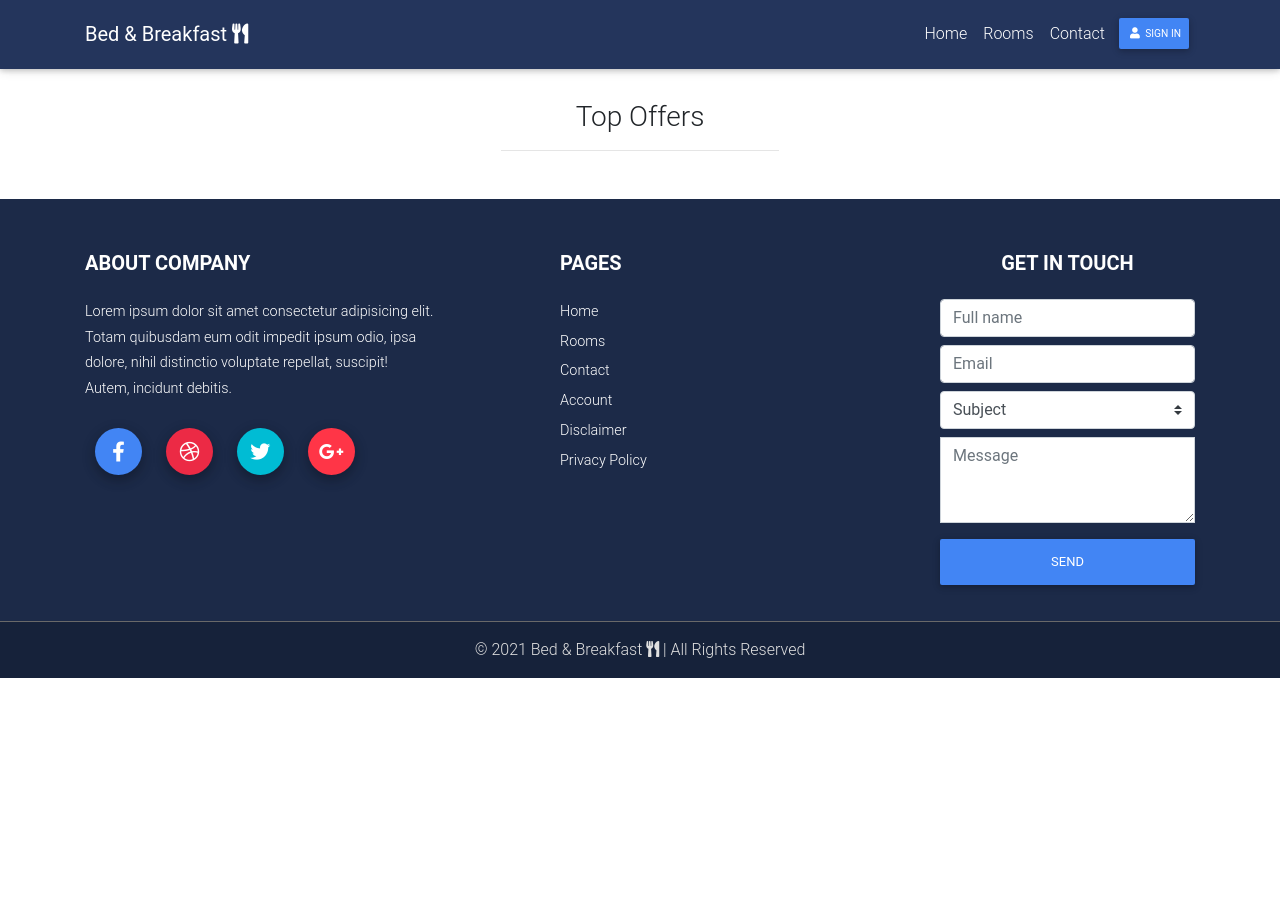
After one commit to damianbednarz1984/CA_, a Flask app: page /rooms in a window 1280 px wide. The commit adds this page. Run offline with Flask 2, Linux system fonts and the light colour scheme; data that the repository does not hold is empty; some libraries are stand-ins or nearby versions; some web fonts are replaced.

Commit message:
AddingRoom/RoomModel

```diff
--- a/src/templates/base.html
+++ b/src/templates/base.html
@@ -98,6 +98,36 @@
         <div class="container-fluid text-light">&copy; 2021 Bed & Breakfast <i class="fas fa-utensils"></i> | All Rights Reserved</div>
       </div>
       <!--/Copyright-->
+
+    </footer>
+    <!--/Footer-->
+    <script type="text/javascript" src="{{ url_for('static', filename='js/jquery.min.js') }}"></script>
+    <script type="text/javascript" src="{{ url_for('static', filename='js/popper.min.js') }}"></script>
+    <script type="text/javascript" src="{{ url_for('static', filename='js/bootstrap.min.js') }}"></script>
+    <script type="text/javascript" src="{{ url_for('static', filename='js/materialUI.js') }}"></script>
+    <script>
+        new WOW().init();
+    </script>
+    <script>
+    $(document).ready(function(){
+    $("#res_div").hide();
+    $("#contact_form").on("submit", function(e){
+        e.preventDefault();
+        $("#submit_btn").html("Sending <img src="+ "{{ url_for('static', filename='img/loader.gif') }}" +" style='width: 20px;'>");
+        $("#submit_btn").attr("disabled", true);
+        $.ajax({
+            url: "{{ url_for('views.contact') }}",
+            type: "POST",
+            data: $(this).serialize(),
+            success: function(data){
+                $("#res_msg").html(data);
+                $("#contact_form").hide();
+                $("#res_div").show();
+            }
+        });
+    });
+    });
+</script>
 <script>
 $(document).ready(function(){
 $("#res_div").hide();
--- a/src/templates/navbar.html
+++ b/src/templates/navbar.html
@@ -12,13 +12,13 @@
           <a class="nav-link" href="{{ url_for('views.home') }}">Home</a>
         </li>
         <li class="nav-item">
-          <a class="nav-link" href="#">Rooms</a>
+          <a class="nav-link" href="{{ url_for('views.rooms') }}">Rooms</a>
         </li>
         <li class="nav-item">
           <a class="nav-link" href="{{ url_for('views.contact') }}">Contact</a>
         </li>
         <li class="nav-item avatar">
-          <a class="nav-link p-0 ml-5" href="#" title="Profile">
+          <a class="nav-link p-0 ml-5" href="{{ url_for('views.user_dashboard') }}" title="Profile">
             <span class="yellow-text">Hi, </span>{{ user.fname }}
             <img src="{{ url_for('static', filename='img/user_avatars/') }}{{ user.avatar }}" class="rounded-circle z-depth-0" height="40">
           </a>
@@ -29,7 +29,7 @@
           <a class="nav-link" href="{{ url_for('views.home') }}">Home</a>
         </li>
         <li class="nav-item">
-          <a class="nav-link" href="#">Rooms</a>
+          <a class="nav-link" href="{{ url_for('views.rooms') }}">Rooms</a>
         </li>
         <li class="nav-item">
           <a class="nav-link" href="{{ url_for('views.contact') }}">Contact</a>
--- /dev/null
+++ b/src/templates/rooms.html
@@ -0,0 +1,57 @@
+{% extends "base.html" %}
+{% block title %}B&B{% endblock title %}
+{% include "navbar.html" %}
+{% block content %}
+
+<div class="container" style="margin-top: 100px;">
+<h3 class="text-center">Top Offers</h3>
+<hr class="mx-auto w-25 mb-5">
+<div class="row">
+{% for data in room %}
+<div class="col-md-6 col-lg-4">
+   <div class="card card-personal mb-4">
+      <div class="view overlay">
+         <img class="card-img-top" src="https://mdbootstrap.com/img/Photos/Others/images/21.jpg">
+         <a href="#!">
+            <div class="mask rgba-white-slight waves-effect waves-light"></div>
+         </a>
+      </div>
+      <div class="card-body">
+         <a>
+            <h5 class="font-weight-bold text-uppercase">
+               <strong>{{ data.title }}</strong>
+            </h5>
+         </a>
+         <span class="badge badge-info px-3 py-2" style="font-size: 15px;">$ {{ data.price }}</span>
+         <p class="grey-text mt-2">{{ data.description }}</p>
+         <div class="row">
+            <div class="col-lg-4 col-md-12 text-center">
+               <p class="dark-grey-text">
+                  <i class="fas fa-hotel dark-grey-text" aria-hidden="true"></i>{{ data.bed }} bed
+               </p>
+            </div>
+            <div class="col-lg-4 col-md-12 text-center">
+               <p class="dark-grey-text">
+                  <i class="fas fa-utensils dark-grey-text" aria-hidden="true"></i>{{ data.lunch }} Launches
+               </p>
+            </div>
+            <div class="col-lg-4 col-md-12 text-center">
+               <p class="dark-grey-text">
+                  <i class="fas fa-wifi dark-grey-text" aria-hidden="true"></i> Wi-Fi
+               </p>
+            </div>
+         </div>
+         <hr>
+         <div class="col-12 text-center">
+            <button class="btn btn-info btn-md font-weight-bold btn-rounded waves-effect waves-light">
+            <strong>Book Now</strong>
+            </button>
+         </div>
+      </div>
+   </div>
+</div>
+{% endfor %}
+</div>
+</div>
+
+{% endblock content %}
--- a/src/views.py
+++ b/src/views.py
@@ -1,6 +1,7 @@
 from flask import Blueprint, render_template, request, flash, jsonify
 from flask_login import login_required, current_user
 from flask_mail import Mail, Message
+from .models import Rooms
 
 
 views = Blueprint("views", __name__)
@@ -23,7 +24,10 @@ def home():
 
 
 
-
+@views.route("/rooms")
+def rooms():
+	rooms = Rooms.query.all()
+	return render_template("rooms.html", user=current_user, room=rooms)
 
 
 @views.route("/contact", methods=["GET", "POST"])
@@ -42,7 +46,7 @@ def contact():
 		mail.send(mail_template)
 		return jsonify("Your email has been sent successfully, We'll response as soon as posible... Thank you")
 
-# future function for user dashboard
-# @views.route("/user_dashboard")
-# @login_required
-# def user_dashboard():
+@views.route("/user_dashboard")
+@login_required
+def user_dashboard():
+	return render_template("user/user_dashboard.html", user=current_user)
```
Also changed, not shown: src/models.py (+11 -0 lines), src/templates/contact.html (+6 -1 lines).
